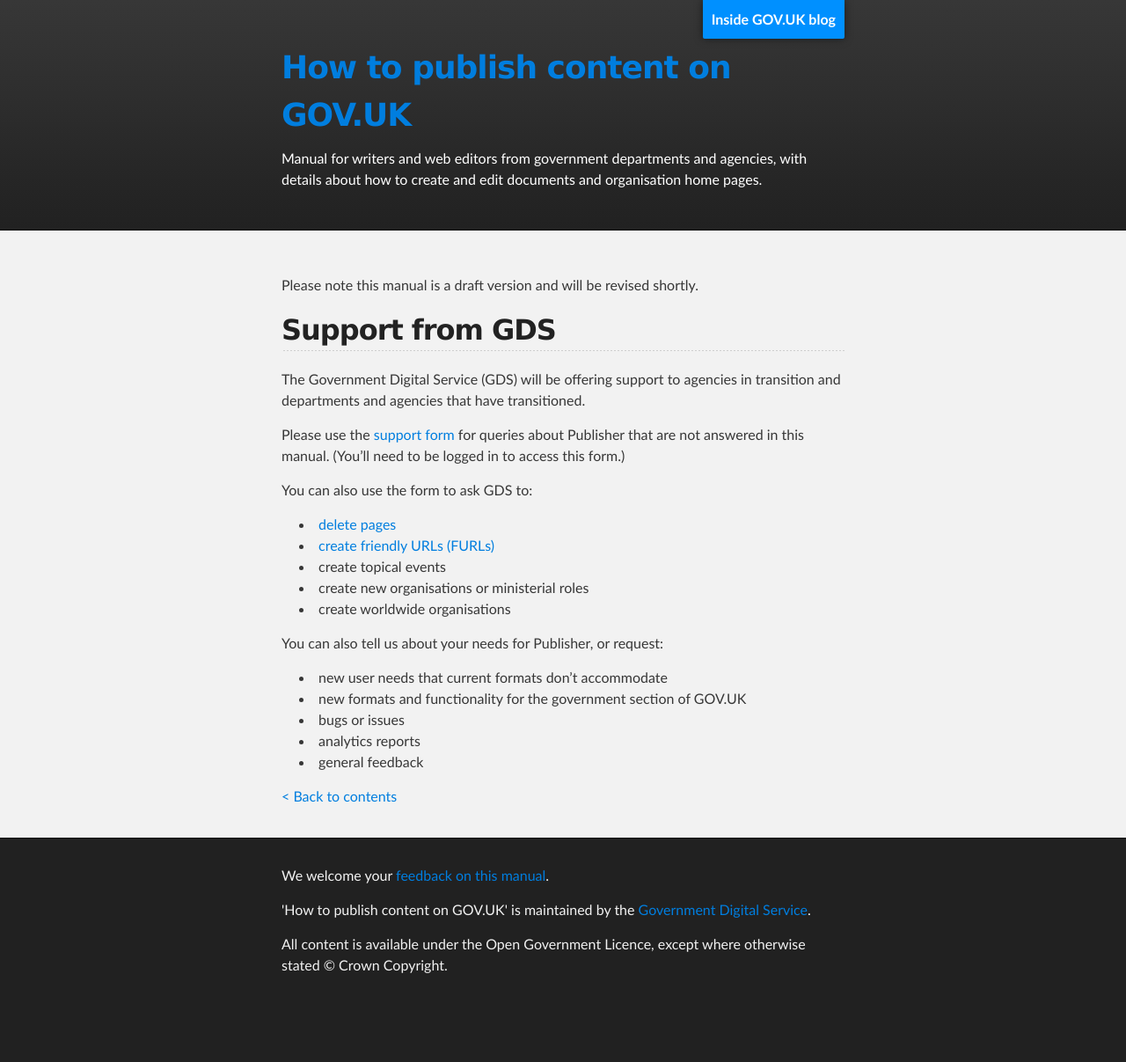
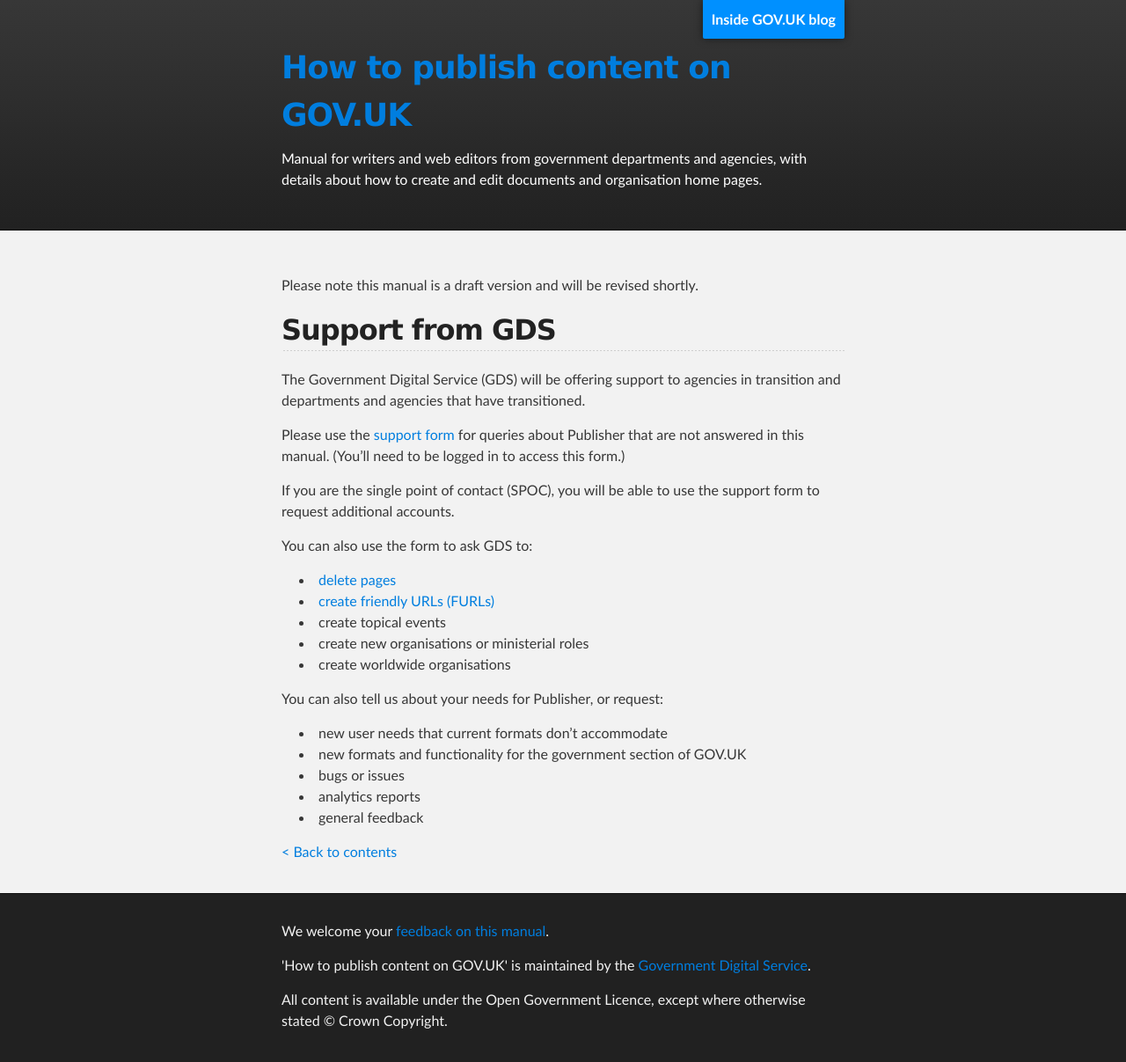
Before and after one commit to alphagov/inside-government-admin-guide, a Jekyll site: the page built from first-steps/support-from-GDS.md, in a window 1280 px wide. Shown: the whole page at 88% size. Built offline with Jekyll 4.4.1, drawn with Linux system fonts in a browser that asks for light colours; before the commit the page ends 1144 px from its top, so only the background shows below that.

Commit message:
Update support-from-GDS.md

```diff
--- a/first-steps/support-from-GDS.md
+++ b/first-steps/support-from-GDS.md
@@ -10,6 +10,8 @@
 The Government Digital Service (GDS) will be offering support to agencies in transition and departments and agencies that have transitioned.
 
 Please use the [support form](https://support.production.alphagov.co.uk/) for queries about Publisher that are not answered in this manual. (You'll need to be logged in to access this form.)
+
+If you are the single point of contact (SPOC), you will be able to use the support form to request additional accounts.
 
 You can also use the form to ask GDS to:
 
```
